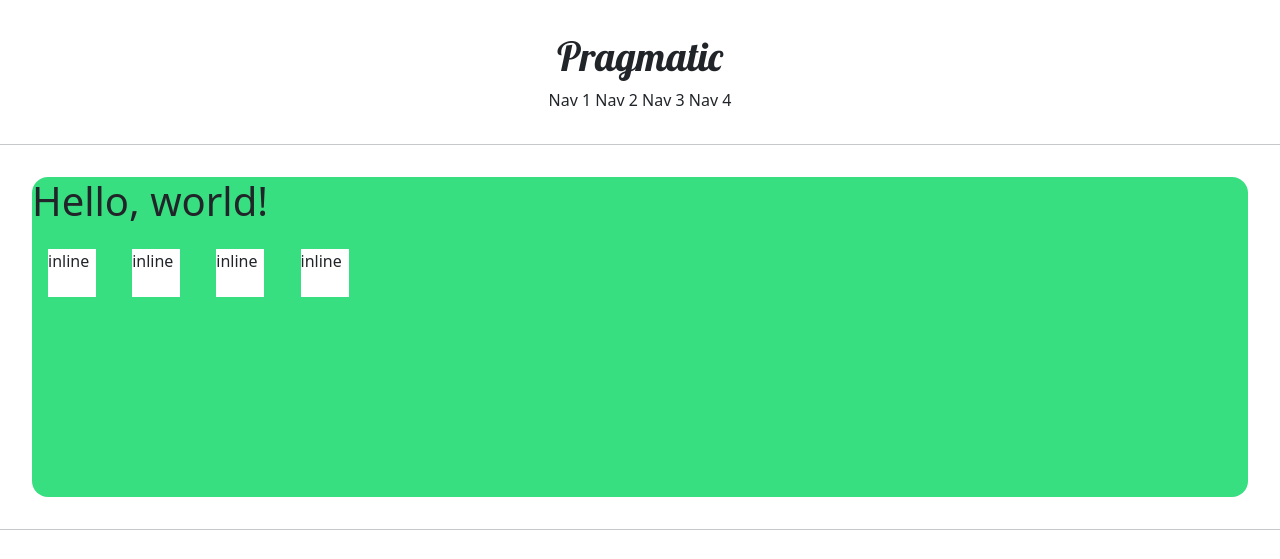
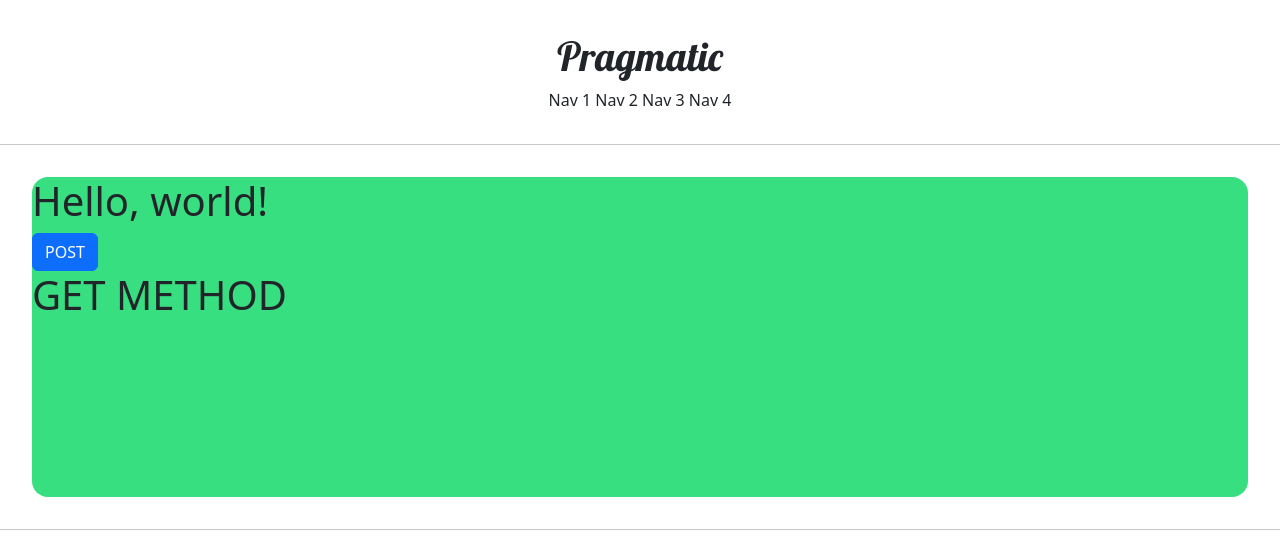
Before and after one commit to buhmhan/pragmatic, a Django app: page /account/hello_world/ in a window 1280 px wide. Shown: the top 559 px of the page. Run offline with Django 4.2, Linux system fonts and the light colour scheme.

Commit message:
post & get

```diff
--- a/accountapp/views.py
+++ b/accountapp/views.py
@@ -4,4 +4,7 @@ from django.shortcuts import render
 # Create your views here.
 
 def hello_world(request):
-    return render(request, 'accountapp/hello_world.html')
+    if request.method == "POST":
+        return render(request, 'accountapp/hello_world.html', context={'text': 'POST METHOD'})
+    else:
+        return render(request, 'accountapp/hello_world.html', context={'text': 'GET METHOD'})
--- a/templates/accountapp/hello_world.html
+++ b/templates/accountapp/hello_world.html
@@ -3,14 +3,6 @@
 
 {% block content %}
 
-<style>
-  .testing {
-    background-color: white;
-    height: 3rem;
-    width: 3rem;
-    margin: 1rem;
-  }
-</style>
 <div
   style="
     height: 20rem;
@@ -20,9 +12,12 @@
   "
 >
   <h1>Hello, world!</h1>
-  <div class="testing" style="display: inline-block">inline</div>
-  <div class="testing" style="display: inline-block">inline</div>
-  <div class="testing" style="display: inline-block">inline</div>
-  <div class="testing" style="display: inline-block">inline</div>
+
+  <form action="/account/hello_world/" method="post">
+    {% csrf_token %}
+    <input type="submit" class="btn btn-primary" value="POST" />
+  </form>
+
+  <h1>{{ text }}</h1>
 </div>
 {% endblock %}
```
